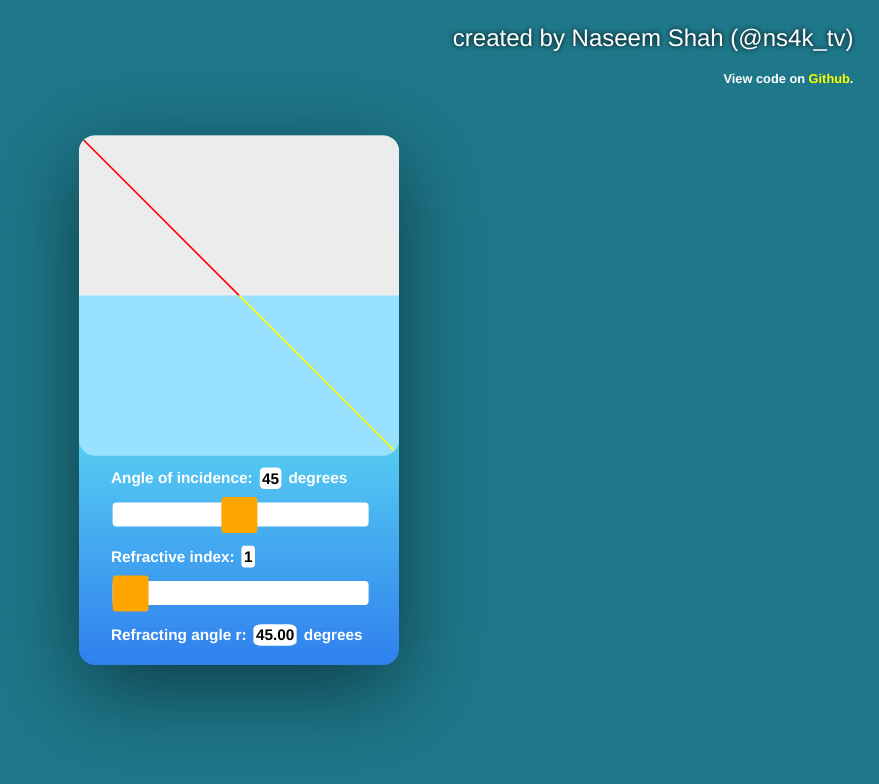
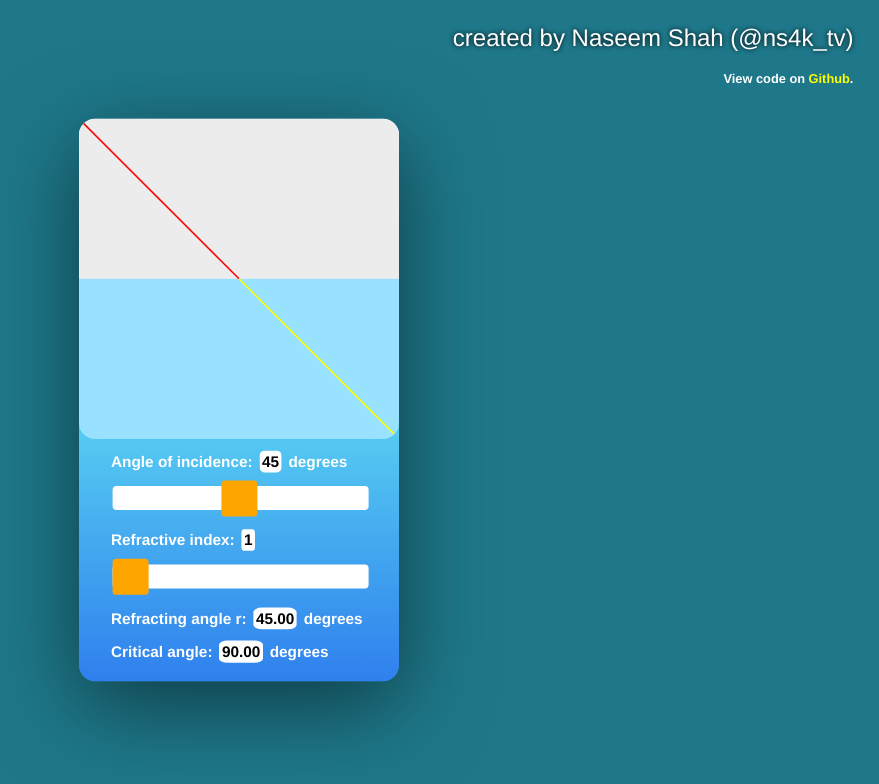
Before and after one commit to naseemshah/RefractionX, a plain HTML site: page index.html in a window 1280 px wide. Shown: the whole page, without its empty margins (401-1280 px from the left). Drawn offline with Linux system fonts and the light colour scheme.

Commit message:
Checks whether Total Internal Reflection happens.

```diff
--- a/index.html
+++ b/index.html
@@ -26,7 +26,7 @@
 
 
     }
-    #demo, #demo2, #angler{
+    #demo, #demo2, #angler, #anglec{
       font-weight: bold;
       color: black;
       background: white;
@@ -161,6 +161,7 @@
   <h2>Refractive index: <span id="demo2"></span></h2>
   <input type="range" min="1.00" max="2.5" step="0.01" value="1.00" class="slider" id="myRange2">
   <h2>Refracting angle r: <span id="angler"></span> degrees</h2>
+  <h2>Critical angle: <span id="anglec"></span> degrees</h2>
 </div>
 
 </section>
@@ -178,6 +179,21 @@
          }
          window.addEventListener("resize", resizeSim)
   /*end of code*/
+
+
+/*Code to check whether Total Internal Reflection happens.*/
+function checkCrit(){
+  var incidentAngle = slider.value;
+  var refractiveIndex = slider2.value;
+  var criticalAngle = Math.asin(1/refractiveIndex) * 180 /  Math.PI ;
+  var reflectedAngle = incidentAngle - 135;
+  document.getElementById("anglec").innerHTML=criticalAngle.toFixed(2);
+  if(incidentAngle>criticalAngle){
+    var reflectedLine = document.getElementById("item2");
+    reflectedLine.setAttribute('transform','rotate('+ reflectedAngle +',200,200)');
+  }
+}
+/***/
 
 function updateangle(){
 var angle=45-slider.value;
@@ -198,7 +214,7 @@ kh=-45;
 var myElement2 = document.getElementById("item2");
 myElement2.setAttribute('transform','rotate('+ kh +',200,200)');
 document.getElementById("angler").innerHTML=r.toFixed(2);
-
+checkCrit();
 }
 
 
```
